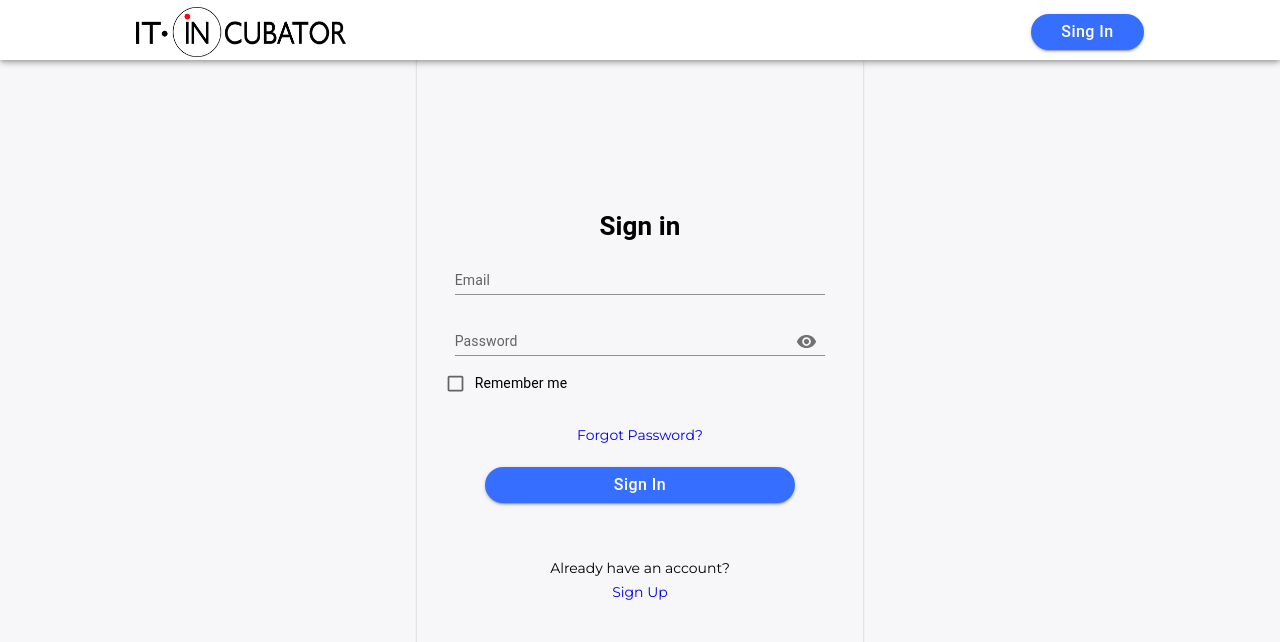
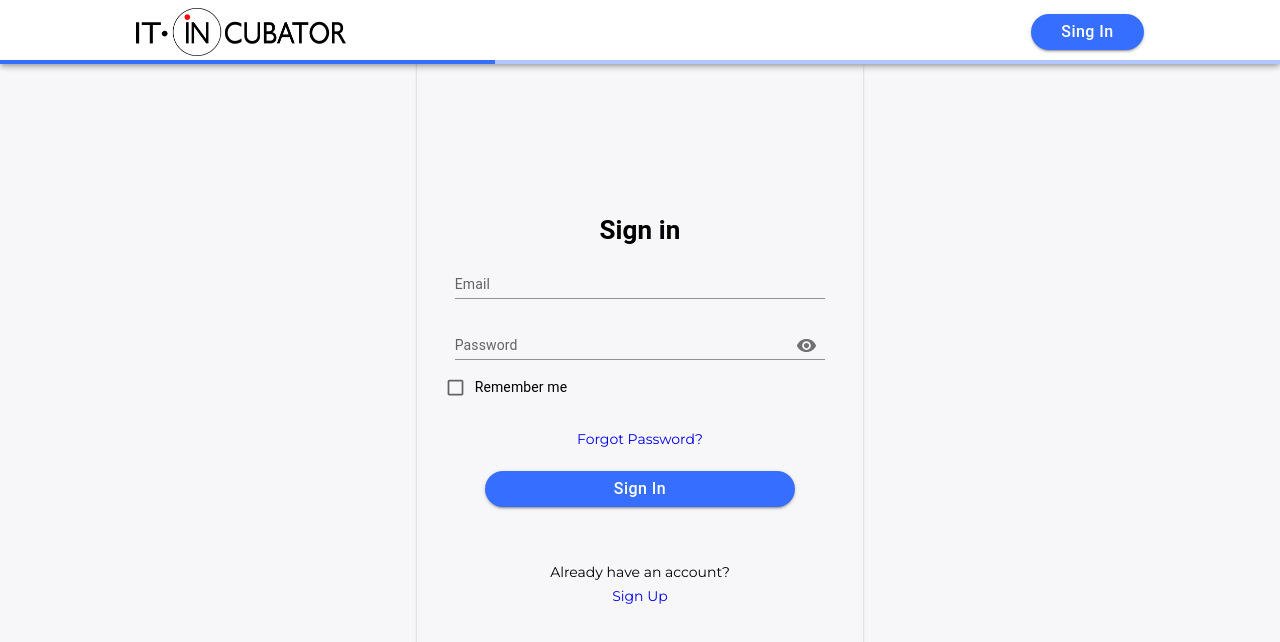
Before and after one commit to Pavel-Grigoryev/cards-app, a React (Create React App) app: page /#/login in a window 1280 px wide. Shown: the top 642 px of the page. Built offline with nearby package versions, Linux system fonts and the light colour scheme; no server answers.

Commit message:
feat(header): header done

```diff
--- a/src/app/App.tsx
+++ b/src/app/App.tsx
@@ -1,6 +1,7 @@
 import React, { useEffect } from 'react'
 
 import './App.css'
+import CircularProgress from '@mui/material/CircularProgress'
 import { Navigate, Route, Routes } from 'react-router-dom'
 
 import { Error404 } from '../common/error404/Error404'
@@ -12,14 +13,24 @@ import { SignUp } from '../features/auth/signUp/SignUp'
 import { Profile } from '../features/profile/Profile'
 
 import { initializeAppTC } from './app-reducer'
-import { useAppDispatch } from './store'
+import { useAppDispatch, useAppSelector } from './store'
 
 const App = () => {
   const dispatch = useAppDispatch()
 
+  const isInitialized = useAppSelector<boolean>(state => state.app.isInit)
+
   useEffect(() => {
     dispatch(initializeAppTC())
   }, [])
+
+  if (!isInitialized) {
+    return (
+      <div style={{ position: 'fixed', top: '30%', textAlign: 'center', width: '100%' }}>
+        <CircularProgress style={{ width: '80px', height: '80px' }} color="secondary" />
+      </div>
+    )
+  }
 
   return (
     <div className="App">
--- a/src/app/app-reducer.ts
+++ b/src/app/app-reducer.ts
@@ -19,6 +19,8 @@ export const appReducer = (
       return { ...state, status: action.status }
     case 'APP/SET-ERROR':
       return { ...state, error: action.error }
+    case 'APP/SET-INITIALIZED':
+      return { ...state, isInit: action.isInit }
     default:
       return state
   }
--- a/src/common/header/Header.module.scss
+++ b/src/common/header/Header.module.scss
@@ -1,8 +1,47 @@
+@import '../styles/varaibles';
+
 .image {
   width: 210px;
-  height: 50px;
+  margin-right: 12px;
+
+  @media screen and (max-width: 470px) {
+    width: 170px;
+  }
+
 }
 
 .butCont {
   width: 113px;
 }
+
+.profileBlock {
+  display: flex;
+  align-items: center;
+}
+
+.profileName {
+  margin-right:12px;
+  font-weight: 500;
+  font-size: 16px;
+  line-height: 24px;
+  color: $textColor;
+  border-bottom: dashed 1px $textColor;
+}
+
+.profileImgWrap {
+  width: 36px;
+  height: 36px;
+  border-radius: 50%;
+  overflow: hidden;
+  position: relative;
+}
+
+.profileImg {
+  position: absolute;
+  width: 100%;
+  height: 100%;
+  object-fit: cover;
+  top: 0;
+  left: 0;
+
+}
--- a/src/common/header/Header.tsx
+++ b/src/common/header/Header.tsx
@@ -3,9 +3,11 @@ import React from 'react'
 import AppBar from '@mui/material/AppBar'
 import Button from '@mui/material/Button'
 import Container from '@mui/material/Container'
+import LinearProgress from '@mui/material/LinearProgress'
 import Toolbar from '@mui/material/Toolbar'
 import { useNavigate } from 'react-router-dom'
 
+import { RequestStatusType } from '../../app/app-reducer'
 import { useAppSelector } from '../../app/store'
 import logo from '../../assets/images/logo.png'
 import { ProfileType } from '../../features/profile/profile-reducer'
@@ -18,11 +20,18 @@ export const Header = () => {
 
   const isLoggedIn = useAppSelector<boolean>(state => state.auth.isLoggedIn)
 
+  const status = useAppSelector<RequestStatusType>(state => state.app.status)
+
   const profile = useAppSelector<ProfileType | null>(state => state.userProfile.profile)
 
   return (
     <>
-      <AppBar position="fixed" style={{ height: '60px' }}>
+      <AppBar
+        position="fixed"
+        style={{
+          height: '64px',
+        }}
+      >
         <Container
           style={{
             maxWidth: '1056px',
@@ -32,18 +41,20 @@ export const Header = () => {
             style={{
               padding: '0',
               justifyContent: 'space-between',
+              flexWrap: 'wrap',
             }}
           >
             <img className={s.image} src={logo} alt="Logo image" />
-            <div className={s.butCont}>
-              {isLoggedIn ? (
-                <div className={s.profileBlock}>
-                  <p>{profile?.name}</p>
-                  <div>
-                    <img src={profile?.avatar} alt="" />
-                  </div>
+
+            {isLoggedIn ? (
+              <div className={s.profileBlock}>
+                <p className={s.profileName}>{profile?.name}</p>
+                <div className={s.profileImgWrap}>
+                  <img className={s.profileImg} src={profile?.avatar} alt="" />
                 </div>
-              ) : (
+              </div>
+            ) : (
+              <div className={s.butCont}>
                 <Button
                   color="secondary"
                   variant="contained"
@@ -60,10 +71,20 @@ export const Header = () => {
                 >
                   Sing in
                 </Button>
-              )}
-            </div>
+              </div>
+            )}
           </Toolbar>
         </Container>
+        {status === 'loading' && (
+          <LinearProgress
+            color={'secondary'}
+            style={{
+              position: 'absolute',
+              bottom: '0',
+              width: '100%',
+            }}
+          />
+        )}
       </AppBar>
     </>
   )
--- a/src/common/layout/Layout.tsx
+++ b/src/common/layout/Layout.tsx
@@ -13,7 +13,7 @@ export const Layout = () => {
         <Container
           style={{
             maxWidth: '1056px',
-            paddingTop: '60px',
+            paddingTop: '64px',
           }}
         >
           <Outlet />
--- a/src/features/auth/login/Login.tsx
+++ b/src/features/auth/login/Login.tsx
@@ -17,8 +17,8 @@ import Grid from '@mui/material/Grid'
 import { useFormik } from 'formik'
 
 import { useAppDispatch, useAppSelector } from '../../../app/store'
+import { signInTC } from '../auth-reducer'
 
-import { signInTC } from './auth-reducer'
 import style from './Login.module.scss'
 
 type FormikErrorType = {
```
